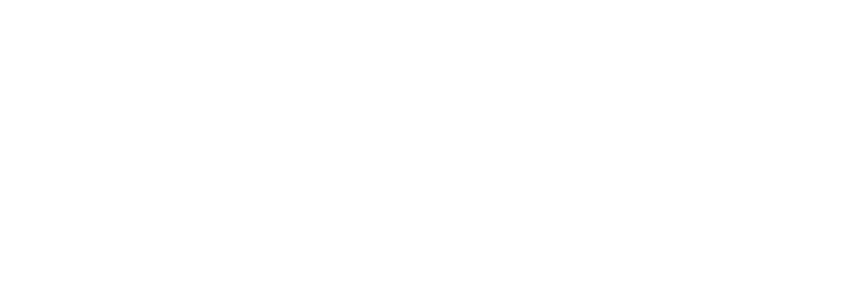
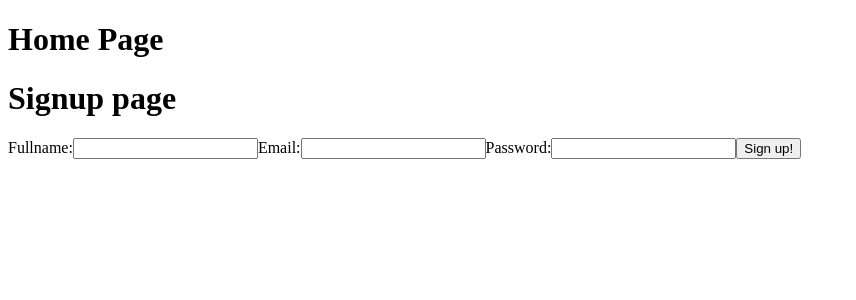
Before and after one commit to Jswears/veterinary-frontend, a React (Vite) app: page /signup in a window 1280 px wide. Shown: the top 300 px of the page, without its empty margins (0-856 px from the left). Built offline with nearby package versions, Linux system fonts and the light colour scheme.

Commit message:
JWT auth almost done

```diff
--- a/package.json
+++ b/package.json
@@ -10,8 +10,10 @@
     "preview": "vite preview"
   },
   "dependencies": {
+    "axios": "^1.4.0",
     "react": "^18.2.0",
-    "react-dom": "^18.2.0"
+    "react-dom": "^18.2.0",
+    "react-router-dom": "^6.14.2"
   },
   "devDependencies": {
     "@types/react": "^18.2.15",
--- a/src/App.jsx
+++ b/src/App.jsx
@@ -1,12 +1,19 @@
+import { Route, Routes } from "react-router-dom";
+import SignupPage from "./pages/SignupPage";
+import LoginPage from "./pages/LoginPage";
+import HomePage from "./pages/HomePage";
 
-
-function App() {
-
+const App = () => {
   return (
     <>
+      <h1>Home Page</h1>
+      <Routes>
+        <Route path="/signup" element={<SignupPage />} />
+        <Route path="/login" element={<LoginPage />} />
+        <Route path="/home" element={<HomePage />} />
+      </Routes>
+    </>
+  );
+};
 
-    </>
-  )
-}
-
-export default App
+export default App;
--- /dev/null
+++ b/src/context/auth.context.jsx
@@ -0,0 +1,48 @@
+import { createContext, useEffect, useState } from "react";
+import axios from "axios";
+import { useNavigate } from "react-router-dom";
+const AuthContext = createContext();
+
+const AuthContextWrapper = ({ children }) => {
+  const [user, setUser] = useState(null);
+  const [isLoading, setIsLoading] = useState(true);
+  const [isLoggedIn, setIsLoggedIn] = useState(false);
+  const navigate = useNavigate();
+
+  const authenticateUser = async () => {
+    const tokenInStorage = localStorage.getItem("authToken");
+    if (tokenInStorage) {
+      try {
+        const response = await axios("http://localhost:5005/auth/verify", {
+          // IF ERROR CAPITAL A
+          headers: { authorization: `Bearer ${tokenInStorage}` },
+        });
+        setUser(response.data.currentUser);
+        setIsLoading(false);
+        setIsLoggedIn(true);
+      } catch (error) {
+        console.log(error);
+        setUser(null);
+        setIsLoading(false);
+        setIsLoggedIn(false);
+      }
+    } else {
+      setUser(null);
+      setIsLoading(false);
+      setIsLoggedIn(false);
+    }
+  };
+
+  const logoutHandle = () => {
+    localStorage.removeItem("authToken");
+    navigate("/login");
+  };
+
+  return (
+    <AuthContext.Provider value={{ test: "Hello context works", authenticateUser }}>
+      {children}
+    </AuthContext.Provider>
+  );
+};
+
+export { AuthContext, AuthContextWrapper };
--- a/src/main.jsx
+++ b/src/main.jsx
@@ -1,9 +1,15 @@
 import React from "react";
 import ReactDOM from "react-dom/client";
 import App from "./App.jsx";
+import { BrowserRouter } from "react-router-dom";
+import { AuthContextWrapper } from "./context/auth.context.jsx";
 
 ReactDOM.createRoot(document.getElementById("root")).render(
   <React.StrictMode>
-    <App />
+    <BrowserRouter>
+      <AuthContextWrapper>
+        <App />
+      </AuthContextWrapper>
+    </BrowserRouter>
   </React.StrictMode>
 );
--- /dev/null
+++ b/src/pages/HomePage.jsx
@@ -0,0 +1,19 @@
+import { useNavigate } from "react-router-dom";
+
+const HomePage = () => {
+  const navigate = useNavigate();
+  const logoutHandle = () => {
+    localStorage.removeItem("authToken");
+    navigate("/login");
+  };
+  return (
+    <>
+      <h1>Home Page</h1>
+      <button type="button" onClick={logoutHandle}>
+        LogOut
+      </button>
+    </>
+  );
+};
+
+export default HomePage;
--- /dev/null
+++ b/src/pages/LoginPage.jsx
@@ -0,0 +1,39 @@
+import { useContext, useState } from "react";
+import { AuthContext } from "../context/auth.context";
+import axios from "axios";
+import { useNavigate } from "react-router-dom";
+
+const LoginPage = () => {
+  const [email, setEmail] = useState("");
+  const [password, setPassword] = useState("");
+  const { authenticateUser } = useContext(AuthContext);
+  const navigate = useNavigate();
+
+  const handleSubmit = async (e) => {
+    e.preventDefault();
+    try {
+      const response = await axios.post("http://localhost:5005/auth/login", { email, password });
+      localStorage.setItem("authToken", response.data.token);
+      console.log(response.data);
+      await authenticateUser;
+      navigate("/home");
+    } catch (error) {
+      console.log(error);
+    }
+  };
+
+  return (
+    <>
+      <h1>Login Page</h1>
+      <form onSubmit={handleSubmit}>
+        <label htmlFor="email">Email:</label>
+        <input type="email" name="email" onChange={(e) => setEmail(e.target.value)} />
+        <label htmlFor="password">Password:</label>
+        <input type="password" name="password" onChange={(e) => setPassword(e.target.value)} />
+        <button type="submit">Sign up!</button>
+      </form>
+    </>
+  );
+};
+
+export default LoginPage;
--- /dev/null
+++ b/src/pages/SignupPage.jsx
@@ -0,0 +1,47 @@
+import { useContext, useState } from "react";
+import { Link, useNavigate } from "react-router-dom";
+import { AuthContext } from "../context/auth.context";
+
+const BASE_URL = "http://localhost:5005";
+
+const SignupPage = () => {
+  const [fullname, setFullname] = useState("");
+  const [email, setEmail] = useState("");
+  const [password, setPassword] = useState("");
+  const [errorMessage, setErrorMessage] = useState(undefined);
+
+  const navigate = useNavigate();
+
+  const handleFullname = (e) => setFullname(e.target.value);
+  const handleEmail = (e) => setEmail(e.target.value);
+  const handlePassword = (e) => setPassword(e.target.value);
+
+  const handleSubmit = async (e) => {
+    e.preventDefault();
+    try {
+      const requestBody = { fullname, email, password };
+      const response = await axios.post(`${BASE_URL}/auth/signup`, requestBody);
+      return response.data;
+    } catch (error) {
+      console.log(error);
+    }
+  };
+
+  return (
+    <>
+      <h1>Signup page</h1>
+
+      <form onSubmit={handleSubmit}>
+        <label htmlFor="fullname">Fullname:</label>
+        <input type="text" name="fullname" value={fullname} onChange={handleFullname} />
+        <label htmlFor="email">Email:</label>
+        <input type="email" name="email" value={email} onChange={handleEmail} />
+        <label htmlFor="password">Password:</label>
+        <input type="password" name="password" value={password} onChange={handlePassword} />
+        <button type="submit">Sign up!</button>
+      </form>
+    </>
+  );
+};
+
+export default SignupPage;
```
Also changed, not shown: 1 other file (tests, documents, lock files or other folders).
